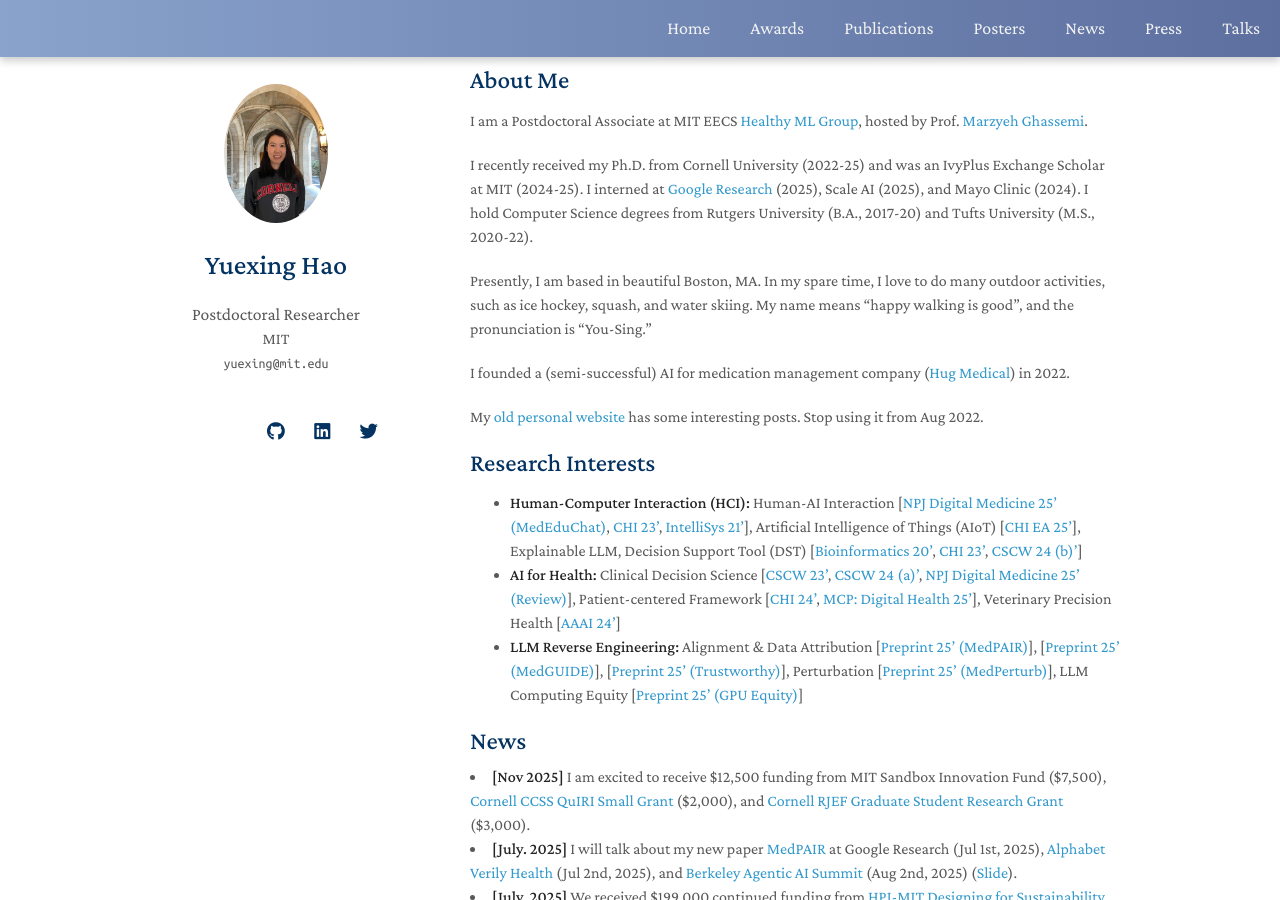
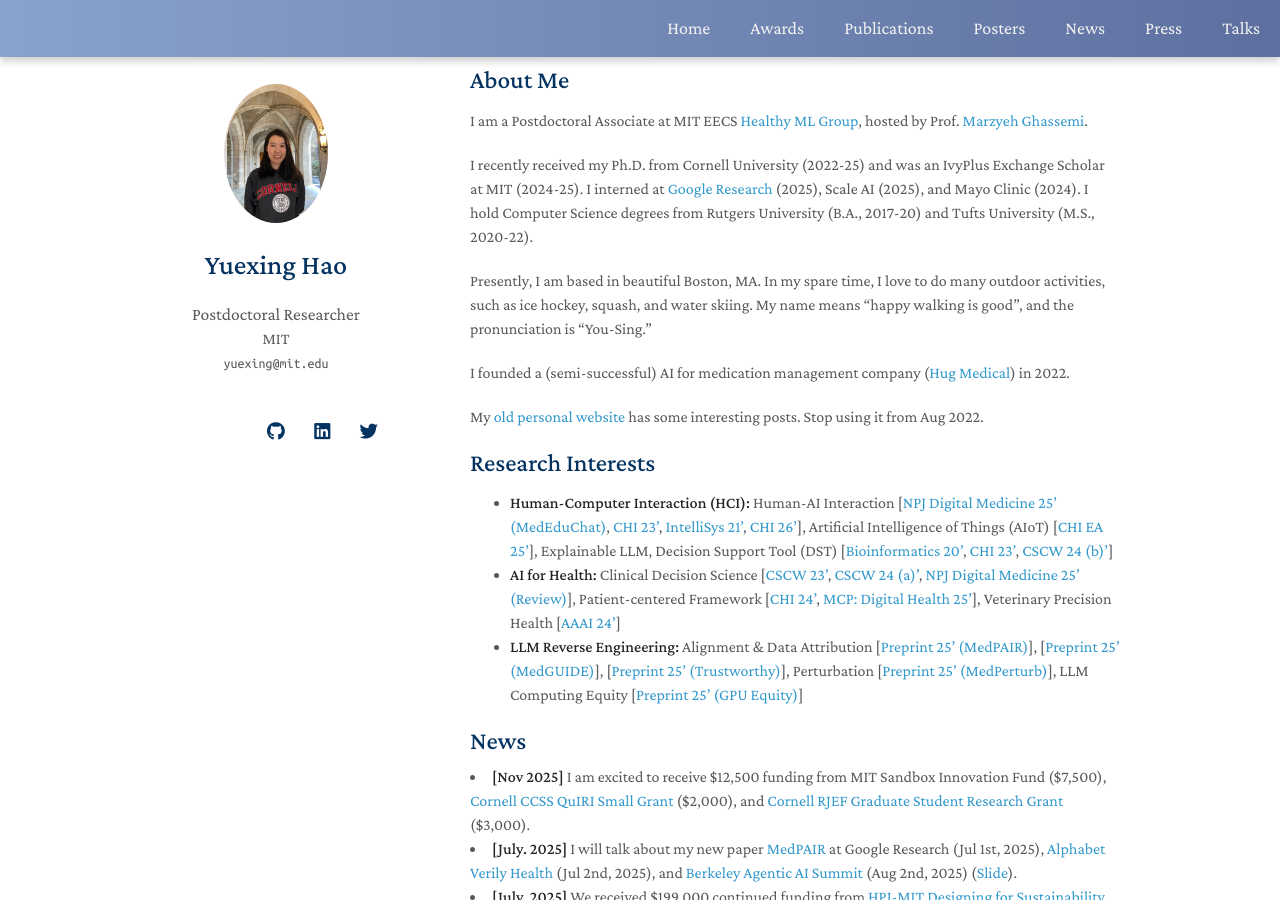
Before and after one commit to YuexingHao/Yuexing-Hao, a Jekyll site: the page built from index.md, in a window 1280 px wide and 900 px high. Built offline with Jekyll 4.4.1, drawn with Linux system fonts in a browser that asks for light colours; nearby versions of some CDN libraries; a style sheet for code colours, icons or effects is not loaded; our own code applies the rules of GitHub Pages for plain Markdown files.

Commit message:
Update index.md

```diff
--- a/index.md
+++ b/index.md
@@ -18,7 +18,7 @@
 
 ## Research Interests
 
-- **Human-Computer Interaction (HCI):** Human-AI Interaction [[NPJ Digital Medicine 25' (MedEduChat)](https://www.nature.com/articles/s41746-025-02166-0), [CHI 23'](https://dl.acm.org/doi/abs/10.1145/3544548.3581393), [IntelliSys 21'](https://link.springer.com/chapter/10.1007/978-3-030-82193-7_36)], Artificial Intelligence of Things (AIoT) [[CHI EA 25'](https://dl.acm.org/doi/abs/10.1145/3706599.3719286)], Explainable LLM, Decision Support Tool (DST) [[Bioinformatics 20'](https://academic.oup.com/bioinformatics/article/36/16/4458/5813330), [CHI 23'](https://dl.acm.org/doi/abs/10.1145/3544548.3581393), [CSCW 24 (b)'](https://dl.acm.org/doi/10.1145/3678884.3681859)]
+- **Human-Computer Interaction (HCI):** Human-AI Interaction [[NPJ Digital Medicine 25' (MedEduChat)](https://www.nature.com/articles/s41746-025-02166-0), [CHI 23'](https://dl.acm.org/doi/abs/10.1145/3544548.3581393), [IntelliSys 21'](https://link.springer.com/chapter/10.1007/978-3-030-82193-7_36), [CHI 26'](https://arxiv.org/abs/2510.18880)], Artificial Intelligence of Things (AIoT) [[CHI EA 25'](https://dl.acm.org/doi/abs/10.1145/3706599.3719286)], Explainable LLM, Decision Support Tool (DST) [[Bioinformatics 20'](https://academic.oup.com/bioinformatics/article/36/16/4458/5813330), [CHI 23'](https://dl.acm.org/doi/abs/10.1145/3544548.3581393), [CSCW 24 (b)'](https://dl.acm.org/doi/10.1145/3678884.3681859)]
 - **AI for Health:** Clinical Decision Science [[CSCW 23'](https://dl.acm.org/doi/abs/10.1145/3584931.3607023), [CSCW 24 (a)'](https://dl.acm.org/doi/abs/10.1145/3678884.3681841), [NPJ Digital Medicine 25' (Review)](https://www.nature.com/articles/s41746-025-01824-7)], Patient-centered Framework [[CHI 24'](https://dl.acm.org/doi/abs/10.1145/3613904.3642353), [MCP: Digital Health 25'](https://www.sciencedirect.com/science/article/pii/S2949761225000057)], Veterinary Precision Health [[AAAI 24'](https://ojs.aaai.org/index.php/AAAI/article/view/30450)]
 - **LLM Reverse Engineering:** Alignment & Data Attribution [[Preprint 25' (MedPAIR)](https://arxiv.org/abs/2505.24040)], [[Preprint 25' (MedGUIDE)](https://arxiv.org/abs/2505.11613)], [[Preprint 25' (Trustworthy)](https://arxiv.org/abs/2502.14296)], Perturbation [[Preprint 25' (MedPerturb)](https://arxiv.org/abs/2506.17163)], LLM Computing Equity [[Preprint 25' (GPU Equity)](https://arxiv.org/abs/2510.13621)]
 
```
